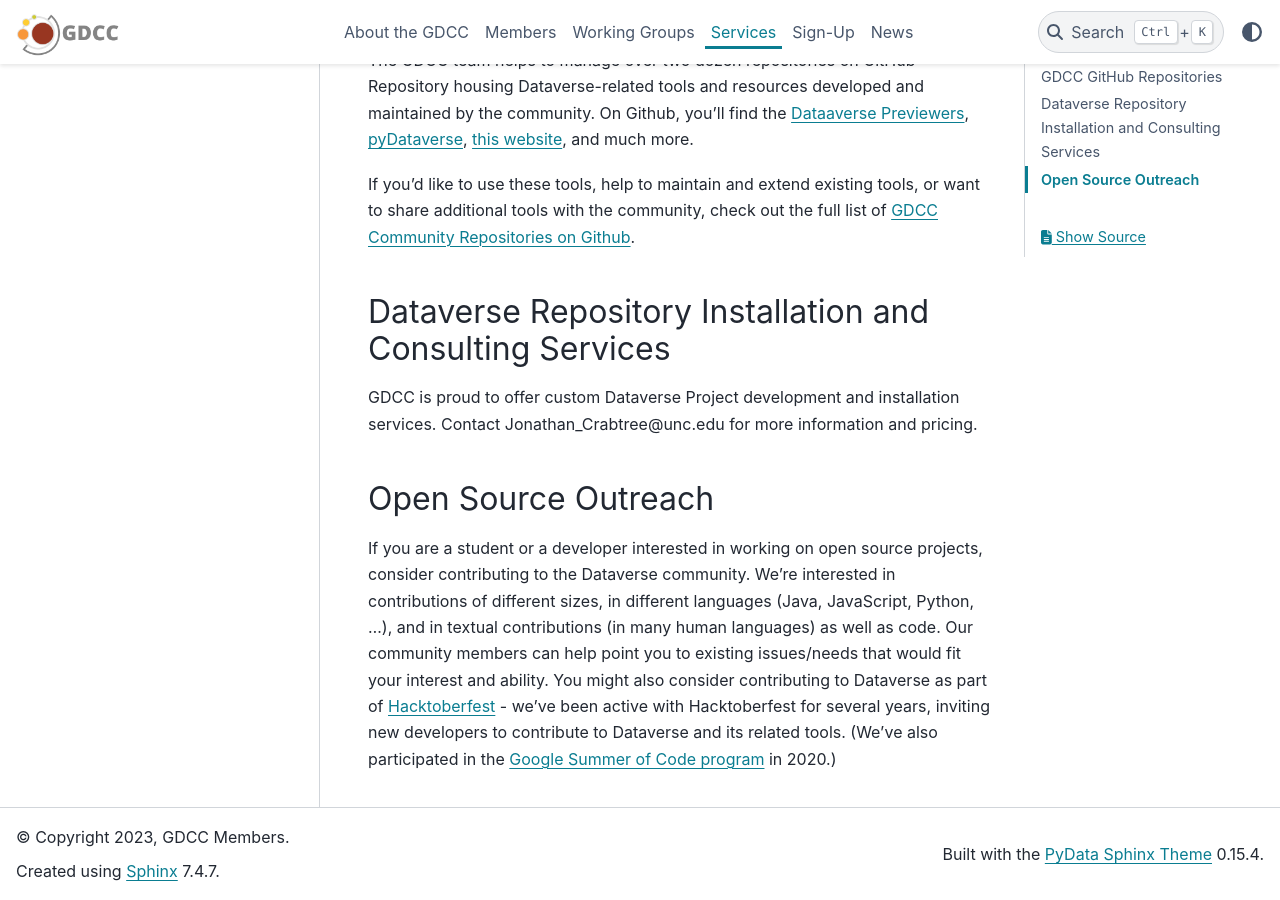
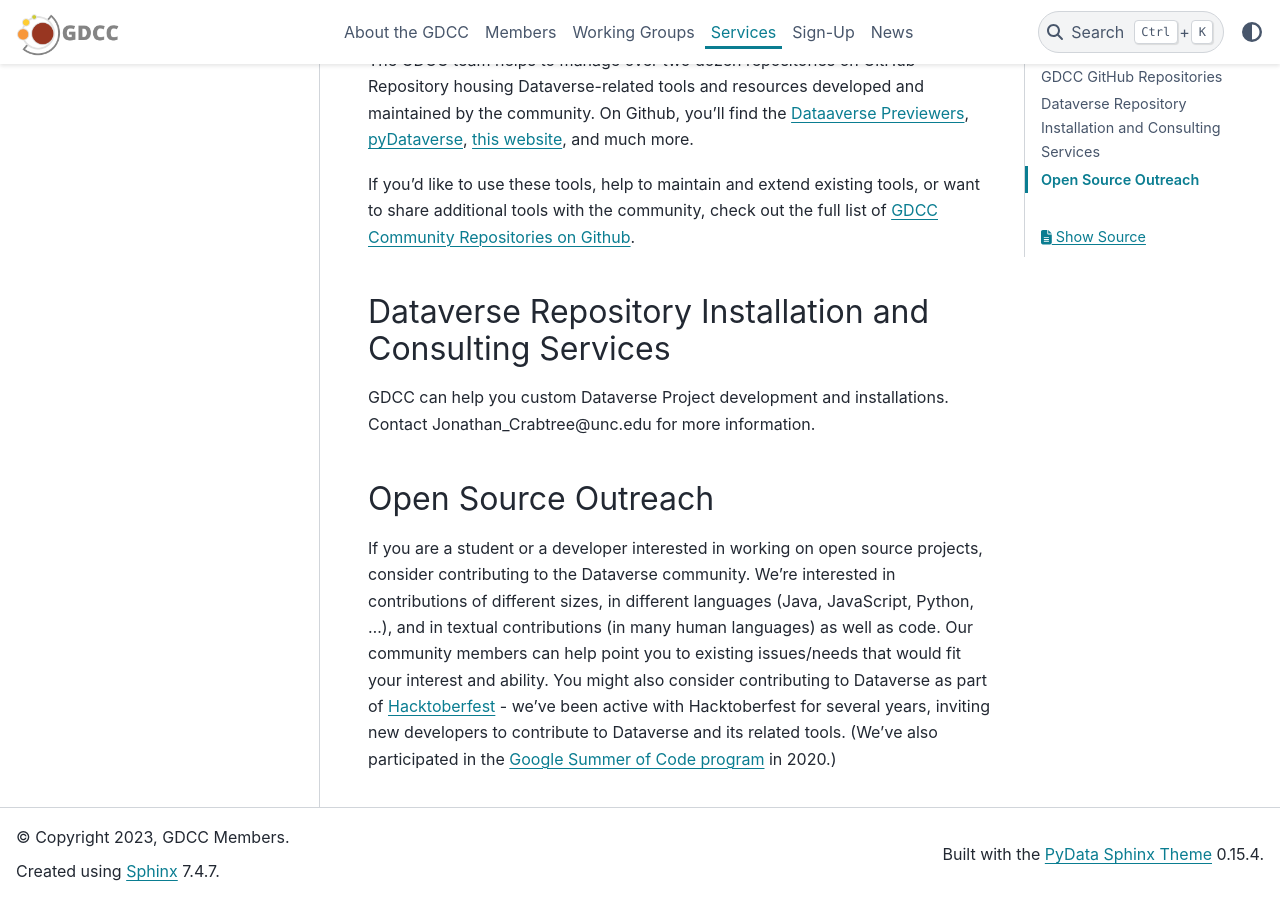
Before and after one commit to gdcc/www.gdcc.io, a Sphinx documentation site: the page built from source/services.md, in a window 1280 px wide and 900 px high, scrolled down 1327 px. Built offline with Sphinx 7.4.7 and the PyData theme 0.15.4, drawn with Linux system fonts in a browser that asks for light colours.

Commit message:
Update services.md

```diff
--- a/source/services.md
+++ b/source/services.md
@@ -34,7 +34,8 @@
 
 
 ## Dataverse Repository Installation and Consulting Services
-GDCC is proud to offer custom Dataverse Project development and installation services. Contact Jonathan_Crabtree@unc.edu for more information and pricing.
+GDCC can help you custom Dataverse Project development and installations. Contact Jonathan_Crabtree@unc.edu for more information.
+
 
 ## Open Source Outreach
 If you are a student or a developer interested in working on open source projects, consider contributing to the Dataverse community. We're interested in contributions of different sizes, in different languages (Java, JavaScript, Python, ...), and in textual contributions (in many human languages) as well as code. Our community members can help point you to existing issues/needs that would fit your interest and ability. You might also consider contributing to Dataverse as part of [Hacktoberfest](https://hacktoberfest.com/) - we've been active with Hacktoberfest for several years, inviting new developers to contribute to Dataverse and its related tools. (We've also participated in the [Google Summer of Code program](https://summerofcode.withgoogle.com/) in 2020.)
```
